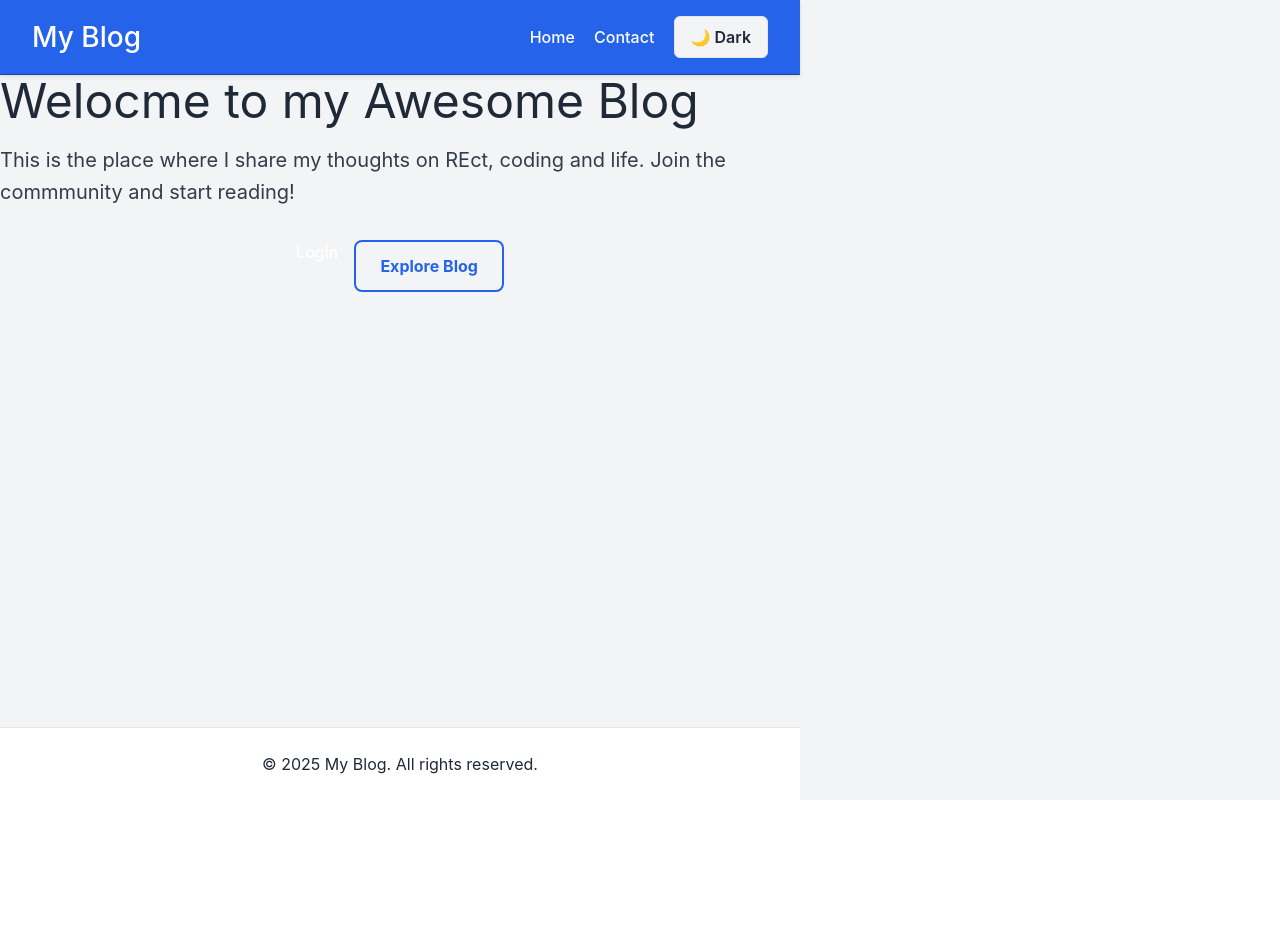
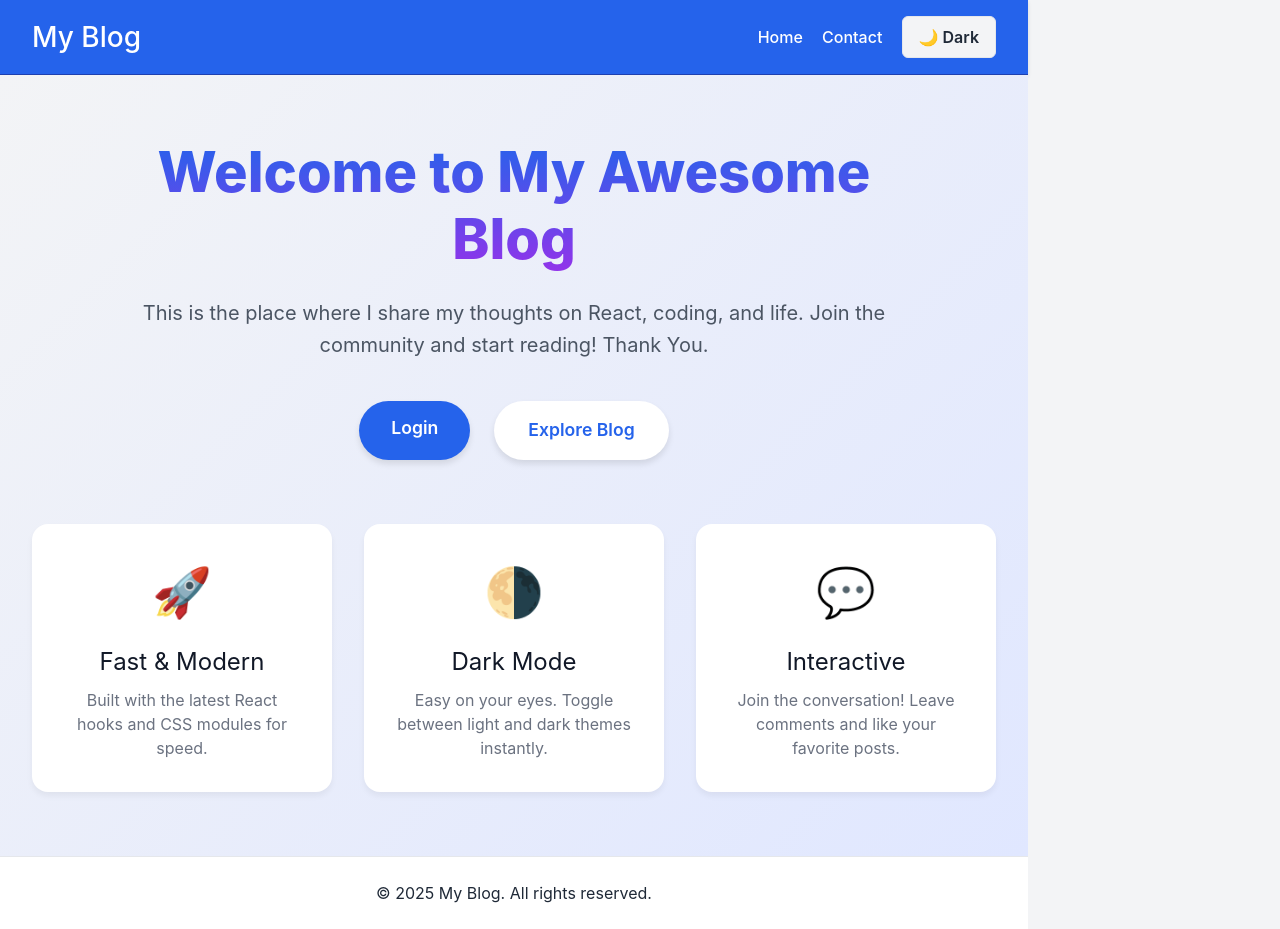
Before and after one commit to dbera18/react-blog-app, a React (Vite) app: page / in a window 1280 px wide. Before the commit the page ends 800 px from the top, so only its background shows below. Built offline with nearby package versions, Linux system fonts and the light colour scheme.

Commit message:
Added a logic for login button and login content

```diff
--- a/src/context/AuthContext.jsx
+++ b/src/context/AuthContext.jsx
@@ -1,4 +1,55 @@
-import {createContext, useContext, useState } from 'react';
+import { createContext, useContext, useState, useEffect } from 'react';
+
+// 1. Create the Context OUTSIDE the component
 const AuthContext = createContext();
-export function AuthProvider({children}){...}
-const[user,setUser] = useState(null);
+
+// 2. Create the Provider Component
+export function AuthProvider({ children }) {
+  // This state holds the user info (null = not logged in)
+  const [user, setUser] = useState(null);
+
+  // 3. Check localStorage when the app starts (Persistence)
+  useEffect(() => {
+    const savedUser = localStorage.getItem('blogUser');
+    if (savedUser) {
+      setUser(JSON.parse(savedUser));
+    }
+  }, []);
+
+  // 4. The Login Function
+  const login = (username, password) => {
+    // In a real app, you would use axios.post here.
+    // For now, we fake it:
+    if (username && password) {
+      const fakeUser = { username: username, email: 'user@test.com' };
+
+      // Save to State
+      setUser(fakeUser);
+
+      // Save to LocalStorage (so it remembers you on refresh)
+      localStorage.setItem('blogUser', JSON.stringify(fakeUser));
+
+      return true; // Return true to say "login successful"
+    }
+    return false; // Return false if failed
+  };
+
+  // 5. The Logout Function
+  const logout = () => {
+    setUser(null);
+    localStorage.removeItem('blogUser'); // Clear from storage
+  };
+
+  // 6. Return the Provider wrapping the children
+  // We pass user, login, and logout to the whole app
+  return (
+    <AuthContext.Provider value={{ user, login, logout }}>
+      {children}
+    </AuthContext.Provider>
+  );
+}
+
+// 7. Create a custom hook to use this context easily
+export const useAuth = () => {
+  return useContext(AuthContext);
+};
--- a/src/main.jsx
+++ b/src/main.jsx
@@ -4,13 +4,17 @@ import { BrowserRouter } from 'react-router'; // For routing
 import App from './App';
 import './index.css';
 import { ThemeProvider } from './context/ThemeContext'; // 1. IMPORT THE PROVIDER
+import { AuthProvider } from './context/AuthContext';
 
 ReactDOM.createRoot(document.getElementById('root')).render(
   <React.StrictMode>
     <BrowserRouter>
       {/* 2. WRAP YOUR APP WITH IT */}
       <ThemeProvider>
-        <App />
+        <AuthProvider>
+           <App />
+        </AuthProvider>
+
       </ThemeProvider>
     </BrowserRouter>
   </React.StrictMode>
--- a/src/pages/HomePage.jsx
+++ b/src/pages/HomePage.jsx
@@ -1,33 +1,58 @@
-import React from 'react'
-import { Link } from 'react-router'
+import React from 'react';
+import { Link } from 'react-router';
+import { useTheme } from '../context/ThemeContext';
 import styles from './HomePage.module.css';
-import { useTheme } from '../context/ThemeContext';
 
-export default function HomePage() {
-    const {theme} = useTheme();
+function HomePage() {
+  const { theme } = useTheme();
 
   return (
-    <div className={`${styles.container}${styles[theme]}`}>
+    <div className={`${styles.container} ${styles[theme]}`}>
+
+      {/* Hero Section (The top part) */}
       <div className={styles.heroSection}>
         <h1 className={styles.title}>
-                Welocme to my Awesome Blog
+          Welcome to My Awesome Blog
         </h1>
-
         <p className={styles.description}>
-                This is the place where I share my thoughts on REct, coding and life. Join the commmunity and start reading!
-
+          This is the place where I share my thoughts on React, coding, and life.
+          Join the community and start reading! Thank You.
         </p>
 
         <div className={styles.buttonGroup}>
-                <Link to="/login" className={`${styles.btn}${styles.loginBtn}`}>
-                Login</Link>
+          <Link to="/login" className={`${styles.btn} ${styles.loginBtn}`}>
+            Login
+          </Link>
           <Link to="/blog" className={`${styles.btn} ${styles.exploreBtn}`}>
             Explore Blog
           </Link>
+        </div>
+      </div>
+
+      {/* --- NEW: Features Section --- */}
+      <div className={styles.featuresSection}>
+
+        <div className={styles.featureCard}>
+          <div className={styles.icon}>🚀</div>
+          <h3>Fast & Modern</h3>
+          <p>Built with the latest React hooks and CSS modules for speed.</p>
+        </div>
+
+        <div className={styles.featureCard}>
+          <div className={styles.icon}>🌗</div>
+          <h3>Dark Mode</h3>
+          <p>Easy on your eyes. Toggle between light and dark themes instantly.</p>
+        </div>
+
+        <div className={styles.featureCard}>
+          <div className={styles.icon}>💬</div>
+          <h3>Interactive</h3>
+          <p>Join the conversation! Leave comments and like your favorite posts.</p>
+        </div>
 
       </div>
     </div>
+  );
+}
 
-    </div>
-  )
-}
+export default HomePage;
--- a/src/pages/HomePage.module.css
+++ b/src/pages/HomePage.module.css
@@ -1,52 +1,76 @@
-/* --- DEFAULT (LIGHT) STYLES --- */
+/* --- ANIMATIONS --- */
+@keyframes fadeInUp {
+  from {
+    opacity: 0;
+    transform: translateY(20px); /* Start slightly lower */
+  }
+  to {
+    opacity: 1;
+    transform: translateY(0); /* End in normal position */
+  }
+}
 
+/* --- LIGHT THEME (Default) --- */
 .container {
   display: flex;
   flex-direction: column;
   align-items: center;
   justify-content: center;
-  min-height: 80vh;
-  padding: 2rem;
-  background-color: #f3f4f6; /* Default Light BG */
-  color: #1f2937;            /* Default Light Text */
+  min-height: 90vh; /* Taller height */
+  padding: 4rem 2rem;
+
+  /* Cool Gradient Background */
+  background: linear-gradient(135deg, #f3f4f6 0%, #e0e7ff 100%);
+
+  color: #1f2937;
   text-align: center;
-  transition: background-color 0.3s, color 0.3s; /* Smooth transition */
+  transition: background 0.3s, color 0.3s;
 }
 
 .heroSection {
   max-width: 800px;
+  margin-bottom: 4rem;
+
+  /* Add the animation here! */
+  animation: fadeInUp 0.8s ease-out;
 }
 
 .title {
-  font-size: 3rem;
-  margin-bottom: 1rem;
-  color: inherit; /* Inherit color from container */
+  font-size: 3.5rem; /* Bigger text */
+  font-weight: 800;
+  margin-bottom: 1.5rem;
+  line-height: 1.2;
+  background: -webkit-linear-gradient(#2563eb, #9333ea); /* Gradient Text! */
+  -webkit-background-clip: text;
+  -webkit-text-fill-color: transparent;
 }
 
 .description {
   font-size: 1.25rem;
-  margin-bottom: 2rem;
+  color: #4b5563;
+  margin-bottom: 2.5rem;
   line-height: 1.6;
-  color: inherit; /* Inherit color from container */
-  opacity: 0.9;
 }
 
 .buttonGroup {
   display: flex;
-  gap: 1rem;
+  gap: 1.5rem;
   justify-content: center;
 }
 
 .btn {
-  padding: 0.75rem 1.5rem;
-  border-radius: 0.5rem;
+  padding: 0.875rem 2rem;
+  border-radius: 2rem; /* Rounder buttons */
   text-decoration: none;
-  font-weight: bold;
-  transition: transform 0.2s;
+  font-weight: 600;
+  font-size: 1.1rem;
+  transition: all 0.2s ease;
+  box-shadow: 0 4px 6px rgba(0,0,0,0.1); /* Subtle shadow */
 }
 
 .btn:hover {
-  transform: scale(1.05);
+  transform: translateY(-2px); /* Button floats up on hover */
+  box-shadow: 0 10px 15px rgba(0,0,0,0.1);
 }
 
 .loginBtn {
@@ -55,25 +79,82 @@
 }
 
 .exploreBtn {
-  background-color: transparent;
+  background-color: white;
   color: #2563eb;
-  border: 2px solid #2563eb;
+  border: 2px solid transparent; /* No border, just shadow */
+}
+
+/* --- FEATURES SECTION --- */
+.featuresSection {
+  display: flex;
+  gap: 2rem;
+  flex-wrap: wrap;
+  justify-content: center;
+  max-width: 1200px;
+
+  /* Animation with a delay so it appears after the hero */
+  animation: fadeInUp 0.8s ease-out 0.3s backwards;
+}
+
+.featureCard {
+  background: white;
+  padding: 2rem;
+  border-radius: 1rem;
+  width: 300px;
+  box-shadow: 0 4px 6px rgba(0,0,0,0.05);
+  transition: transform 0.3s;
+}
+
+.featureCard:hover {
+  transform: translateY(-5px); /* Lift card on hover */
+}
+
+.icon {
+  font-size: 3rem;
+  margin-bottom: 1rem;
+}
+
+.featureCard h3 {
+  font-size: 1.5rem;
+  margin-bottom: 0.5rem;
+  color: #111827;
+}
+
+.featureCard p {
+  color: #6b7280;
+  line-height: 1.5;
 }
 
 /* --- DARK MODE OVERRIDES --- */
-
-/* This applies when the container has the 'dark' class */
 .container.dark {
-  background-color: #111827; /* Dark Gray/Black BG */
-  color: #f9fafb;            /* White/Light Gray Text */
+  background: linear-gradient(135deg, #111827 0%, #1e1b4b 100%); /* Dark Gradient */
+  color: #f9fafb;
 }
 
-/* We need to adjust the buttons for dark mode too */
-.dark .exploreBtn {
-  color: #60a5fa;            /* Lighter Blue for dark mode */
-  border-color: #60a5fa;
+.dark .title {
+  background: -webkit-linear-gradient(#60a5fa, #c084fc); /* Lighter gradient text */
+  -webkit-background-clip: text;
+  -webkit-text-fill-color: transparent;
 }
 
-.dark .loginBtn {
-  background-color: #3b82f6; /* Slightly lighter blue button */
+.dark .description {
+  color: #d1d5db;
 }
+
+.dark .featureCard {
+  background-color: #1f2937; /* Dark card background */
+  box-shadow: 0 4px 6px rgba(0,0,0,0.3);
+}
+
+.dark .featureCard h3 {
+  color: white;
+}
+
+.dark .featureCard p {
+  color: #9ca3af;
+}
+
+.dark .exploreBtn {
+  background-color: #1f2937;
+  color: #60a5fa;
+}
--- a/src/pages/LoginPage.jsx
+++ b/src/pages/LoginPage.jsx
@@ -1,9 +1,60 @@
-import React from 'react'
+import React, { useState } from 'react';
+import styles from './LoginPage.module.css';
 
 export default function LoginPage() {
+  // 1. State to hold the input values
+  const [username, setUsername] = useState('');
+  const [password, setPassword] = useState('');
+
+  // 2. Function to handle form submission
+  const handleSubmit = (e) => {
+    e.preventDefault(); // Prevents the page from refreshing
+
+    // For now, we just log it to check if it works.
+    // In Step 6, we will call the "login" function here.
+    console.log("Submitting:", username, password);
+  };
+
   return (
-    <div>
-      LoginPage
+    <div className={styles.container}>
+      <div className={styles.loginCard}>
+        <h2 className={styles.heading}>Login</h2>
+
+        <form onSubmit={handleSubmit} className={styles.form}>
+
+          {/* Username Input */}
+          <div className={styles.formGroup}>
+            <label htmlFor="username">Username</label>
+            <input
+              type="text"
+              id="username"
+              value={username}
+              onChange={(e) => setUsername(e.target.value)}
+              placeholder="Enter username"
+              required
+            />
+          </div>
+
+          {/* Password Input */}
+          <div className={styles.formGroup}>
+            <label htmlFor="password">Password</label>
+            <input
+              type="password"
+              id="password"
+              value={password}
+              onChange={(e) => setPassword(e.target.value)}
+              placeholder="Enter password"
+              required
+            />
+          </div>
+
+          {/* Submit Button */}
+          <button type="submit" className={styles.submitBtn}>
+            Login
+          </button>
+
+        </form>
+      </div>
     </div>
-  )
+  );
 }
--- a/src/pages/LoginPage.module.css
+++ b/src/pages/LoginPage.module.css
@@ -0,0 +1,73 @@
+.container {
+  display: flex;
+  justify-content: center;
+  align-items: center;
+  min-height: 100vh;
+  background-color: #f3f4f6;
+  padding: 4rem 2rem;
+}
+
+.loginCard {
+  background: white;
+  padding: 2.5rem;
+  border-radius: 1rem;
+  box-shadow: 0 4px 6px rgba(0, 0, 0, 0.1);
+  width: 100%;
+  max-width: 400px; /* Keeps the form from getting too wide */
+}
+
+.heading {
+  text-align: center;
+  margin-bottom: 2rem;
+  color: #1f2937;
+  font-size: 1.8rem;
+}
+
+.form {
+  display: flex;
+  flex-direction: column;
+  gap: 1.5rem;
+}
+
+.formGroup {
+  display: flex;
+  flex-direction: column;
+  gap: 0.5rem;
+}
+
+.formGroup label {
+  font-weight: 600;
+  color: #4b5563;
+  font-size: 0.9rem;
+}
+
+.formGroup input {
+  padding: 0.75rem;
+  border: 1px solid #d1d5db;
+  border-radius: 0.5rem;
+  font-size: 1rem;
+  transition: border-color 0.2s;
+}
+
+.formGroup input:focus {
+  outline: none;
+  border-color: #2563eb;
+  box-shadow: 0 0 0 3px rgba(37, 99, 235, 0.1);
+}
+
+.submitBtn {
+  background-color: #2563eb;
+  color: white;
+  padding: 0.75rem;
+  border: none;
+  border-radius: 0.5rem;
+  font-size: 1rem;
+  font-weight: bold;
+  cursor: pointer;
+  transition: background-color 0.2s;
+  margin-top: 1rem;
+}
+
+.submitBtn:hover {
+  background-color: #1d4ed8;
+}
```
Lines whose indentation alone changed are shown as unchanged.
